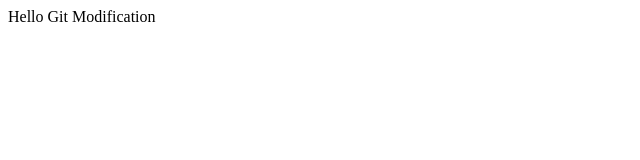
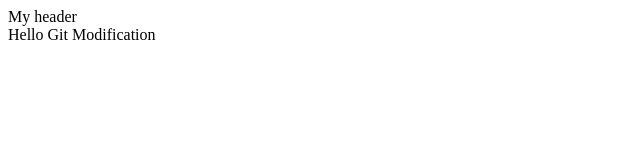
Before and after one commit to Cosmosha/GitCrashCourse, a plain HTML site: page index.html in a window 1280 px wide. Shown: the whole page, without its empty margins (0-640 px from the left). Drawn offline with Linux system fonts and the light colour scheme.

Commit message:
Add Header

```diff
--- a/index.html
+++ b/index.html
@@ -7,6 +7,10 @@
     <title>Git Crush Course</title>
 </head>
 <body>
+
+    <header>
+        My header
+    </header>
     Hello Git Modification
 
     <script src="./app.js"></script>
```
